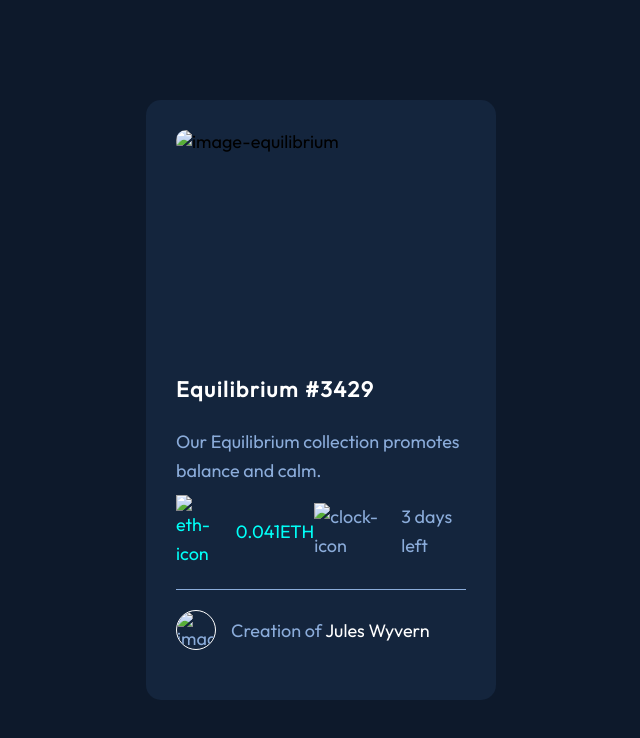
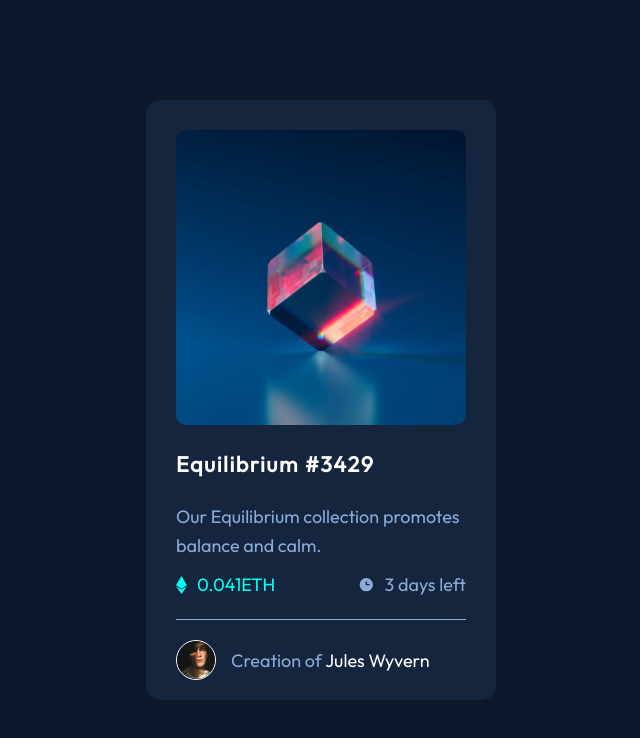
Before and after one commit to regal-shabazz/nft-preview-card, a plain HTML site: page index.html in a window 1280 px wide. Shown: the whole page, without its empty margins (319-959 px from the left). Drawn offline with Linux system fonts and the light colour scheme; files that its build step writes are made by us from their sources.

Commit message:
Update index.html

```diff
--- a/index.html
+++ b/index.html
@@ -5,18 +5,18 @@
     <meta http-equiv="X-UA-Compatible" content="IE=edge">
     <meta name="viewport" content="width=device-width, initial-scale=1.0">
     <title>NFT Preview Card Component</title>
-    <link rel="stylesheet" type="text/css" href="/nft-preview-card-component/styles/styles.css">
+    <link rel="stylesheet" type="text/css" href="./stylesheet/styles.css">
 </head>
 <body>
     <main>
         <section class="image">
             <img
             class="image-equilibrium"
-            src="/nft-preview-card-component/images/image-equilibrium.jpg"
+            src="./images/image-equilibrium.jpg"
             alt="image-equilibrium">
             <img
             class="views-icon"
-            src="/nft-preview-card-component/images/icon-view.svg"
+            src="./images/icon-view.svg"
             alt="views-icon">
         </section>
         <section class="text">
@@ -26,19 +26,19 @@
                 <p class="eth-icon-and-price">
                     <img
                     class="eth-icon"
-                    src="/nft-preview-card-component/images/icon-ethereum.svg"
+                    src="./images/icon-ethereum.svg"
                     alt="eth-icon">0.041ETH</p>
                 <p class="clock-icon-and-days-left">
                     <img
                     class="clock-icon"
-                    src="/nft-preview-card-component/images/icon-clock.svg"
+                    src="./images/icon-clock.svg"
                     alt="clock-icon">3 days left</p>
             </div>
         </section>
         <section class="avatar-and-text">
             <img
             class="avatar"
-            src="/nft-preview-card-component/images/image-avatar.png"
+            src="./images/image-avatar.png"
             alt="image-avatar">
             <p>Creation of <span class="avatar-fullname">Jules Wyvern</span></p>
         </section>
```
